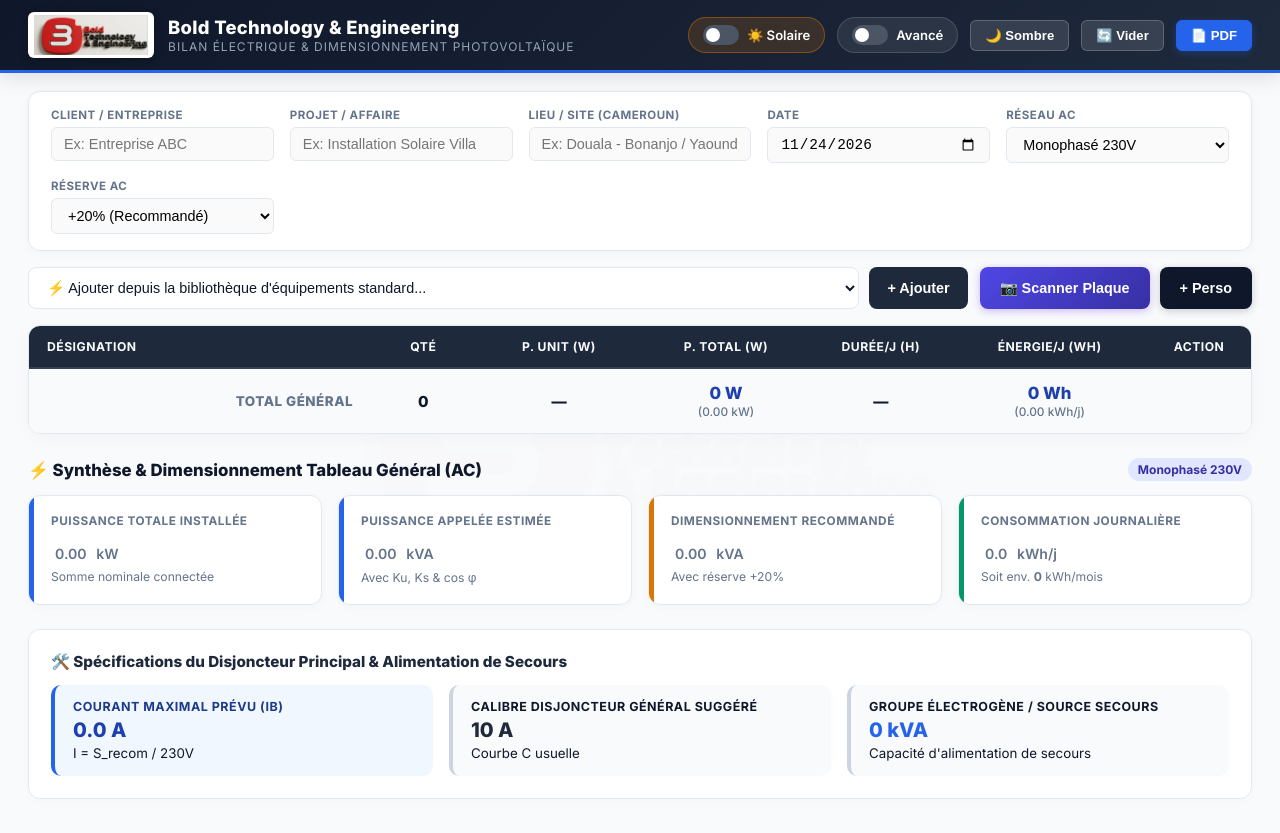
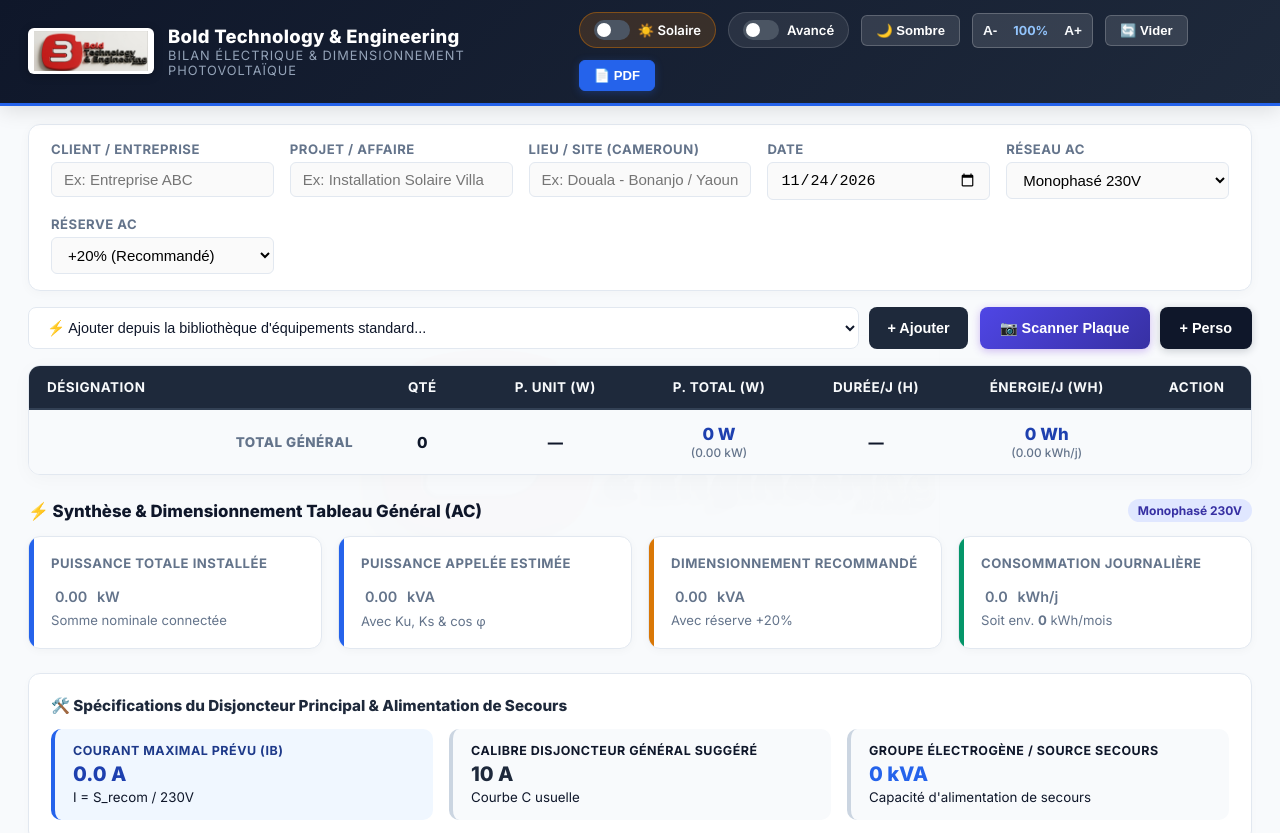
Before and after one commit to ullrich-sylva/bilan-de-puissance, a plain HTML site: page index.html in a window 1280 px wide. Shown: the top 833 px of the page. Drawn offline with Linux system fonts and the light colour scheme.

Commit message:
Ajustement de la typographie et ajout d'un contrôleur dynamique de taille de police (A- / A+) avec mémorisation

```diff
--- a/index.html
+++ b/index.html
@@ -109,6 +109,11 @@
     body.dark-theme .btn-row-del { background: #1e293b; color: #94a3b8; border-color: #374151; }
     body.dark-theme .btn-rotate-img { background: #1e293b; color: #c7d2fe; border-color: #4338ca; }
 
+    html {
+      font-size: 16px;
+      -webkit-text-size-adjust: 100%;
+    }
+
     * {
       margin: 0;
       padding: 0;
@@ -183,7 +188,7 @@
 
     .brand-title p {
       color: #94a3b8;
-      font-size: 0.75rem;
+      font-size: 0.80rem;
       text-transform: uppercase;
       letter-spacing: 1px;
     }
@@ -238,6 +243,43 @@
     .switch-solar input:checked + .slider { background-color: #d97706; }
     input:checked + .slider:before { transform: translateX(16px); }
 
+    /* Contrôleur de taille de police (Accessibilité & Confort oculaire) */
+    .font-size-control {
+      display: inline-flex;
+      align-items: center;
+      background: rgba(255, 255, 255, 0.12);
+      border: 1px solid rgba(255, 255, 255, 0.22);
+      border-radius: 6px;
+      overflow: hidden;
+      height: 35px;
+    }
+    .btn-font-size {
+      background: transparent;
+      color: #f8fafc;
+      border: none;
+      padding: 0 10px;
+      height: 100%;
+      font-weight: 700;
+      font-size: 0.85rem;
+      cursor: pointer;
+      transition: background 0.15s;
+    }
+    .btn-font-size:hover {
+      background: rgba(255, 255, 255, 0.22);
+    }
+    .btn-font-size:active {
+      background: rgba(255, 255, 255, 0.35);
+    }
+    .font-size-indicator {
+      color: #93c5fd;
+      font-size: 0.78rem;
+      font-weight: 700;
+      padding: 0 6px;
+      user-select: none;
+      min-width: 44px;
+      text-align: center;
+    }
+
     .btn-header {
       background: rgba(255,255,255,0.12);
       color: #fff;
@@ -297,7 +339,7 @@
       gap: 5px;
     }
     .field-group label {
-      font-size: 0.72rem;
+      font-size: 0.82rem;
       font-weight: 700;
       color: var(--text-muted);
       text-transform: uppercase;
@@ -307,7 +349,7 @@
       padding: 8px 12px;
       border: 1px solid var(--border-color);
       border-radius: 6px;
-      font-size: 0.9rem;
+      font-size: 0.94rem;
       background: #fafafa;
       transition: all 0.2s;
       width: 100%;
@@ -460,7 +502,7 @@
       background: #1e293b;
       color: #f8fafc;
       padding: 13px 12px;
-      font-size: 0.76rem;
+      font-size: 0.84rem;
       font-weight: 700;
       text-transform: uppercase;
       letter-spacing: 0.5px;
@@ -511,7 +553,7 @@
       padding: 7px 6px;
       border: 1px solid #cbd5e1;
       border-radius: 6px;
-      font-size: 0.9rem;
+      font-size: 0.94rem;
       text-align: center;
       background: #fdfdfd;
       min-height: 38px;
@@ -656,7 +698,7 @@
     .kpi-card.accent-emerald::before { background: #059669; }
 
     .kpi-label {
-      font-size: 0.74rem;
+      font-size: 0.82rem;
       font-weight: 700;
       color: var(--text-muted);
       text-transform: uppercase;
@@ -669,13 +711,13 @@
       color: var(--dark-bg);
     }
     .kpi-value span {
-      font-size: 0.88rem;
+      font-size: 0.90rem;
       font-weight: 600;
       color: var(--text-muted);
       margin-left: 4px;
     }
     .kpi-sub {
-      font-size: 0.76rem;
+      font-size: 0.82rem;
       color: var(--text-muted);
       margin-top: 4px;
     }
@@ -728,7 +770,7 @@
       border-left: 4px solid var(--solar-accent);
     }
     .solar-kpi-item .lbl {
-      font-size: 0.74rem;
+      font-size: 0.82rem;
       font-weight: 700;
       color: #92400e;
       text-transform: uppercase;
@@ -740,7 +782,7 @@
       color: #78350f;
     }
     .solar-kpi-item .sub {
-      font-size: 0.75rem;
+      font-size: 0.82rem;
       color: #b45309;
       margin-top: 4px;
     }
@@ -1076,6 +1118,13 @@
       <button class="btn-header" id="themeToggleBtn" onclick="toggleTheme()" title="Basculer Mode Sombre / Mode Clair pour soulager les yeux">
         🌙 Sombre
       </button>
+
+      <!-- Contrôleur de Taille de Police (A- / A+) -->
+      <div class="font-size-control" title="Ajuster la taille du texte pour le confort des yeux">
+        <button type="button" class="btn-font-size" onclick="changerTaillePolice(-1)" title="Diminuer le texte (A-)">A-</button>
+        <span id="fontSizeIndicator" class="font-size-indicator" title="Taille actuelle de la police">100%</span>
+        <button type="button" class="btn-font-size" onclick="changerTaillePolice(1)" title="Agrandir le texte (A+)">A+</button>
+      </div>
 
       <button class="btn-header" onclick="reinitialiserBilan()" title="Remettre à zéro">
         🔄 Vider
@@ -1532,8 +1581,42 @@
       }
     }
 
+    /* ── GESTION DE LA TAILLE DE POLICE (CONFORT VISUEL) ── */
+    let currentFontSizePercent = 100;
+    const fontLevels = [85, 92, 100, 110, 120, 130];
+
+    function changerTaillePolice(delta) {
+      let idx = fontLevels.indexOf(currentFontSizePercent);
+      if (idx === -1) idx = 2; // 100%
+      let nextIdx = Math.max(0, Math.min(fontLevels.length - 1, idx + delta));
+      currentFontSizePercent = fontLevels[nextIdx];
+      appliquerTaillePolice(currentFontSizePercent);
+      localStorage.setItem("bold_font_size", currentFontSizePercent);
+      afficherToast(`Taille du texte : ${currentFontSizePercent}%`);
+    }
+
+    function appliquerTaillePolice(percent) {
+      document.documentElement.style.fontSize = (16 * (percent / 100)) + "px";
+      const ind = document.getElementById("fontSizeIndicator");
+      if (ind) ind.textContent = percent + "%";
+    }
+
+    function initialiserTaillePolice() {
+      const saved = localStorage.getItem("bold_font_size");
+      if (saved) {
+        const val = parseInt(saved, 10);
+        if (!isNaN(val) && fontLevels.includes(val)) {
+          currentFontSizePercent = val;
+          appliquerTaillePolice(currentFontSizePercent);
+          return;
+        }
+      }
+      appliquerTaillePolice(100);
+    }
+
     window.onload = function() {
       initialiserTheme();
+      initialiserTaillePolice();
       const dateEl = document.getElementById("projDate");
       if (!dateEl.value) {
         dateEl.value = new Date().toISOString().split('T')[0];
@@ -2455,6 +2538,7 @@
       }
 
       initialiserTheme();
+      initialiserTaillePolice();
       calculerTout();
     }
 
```
